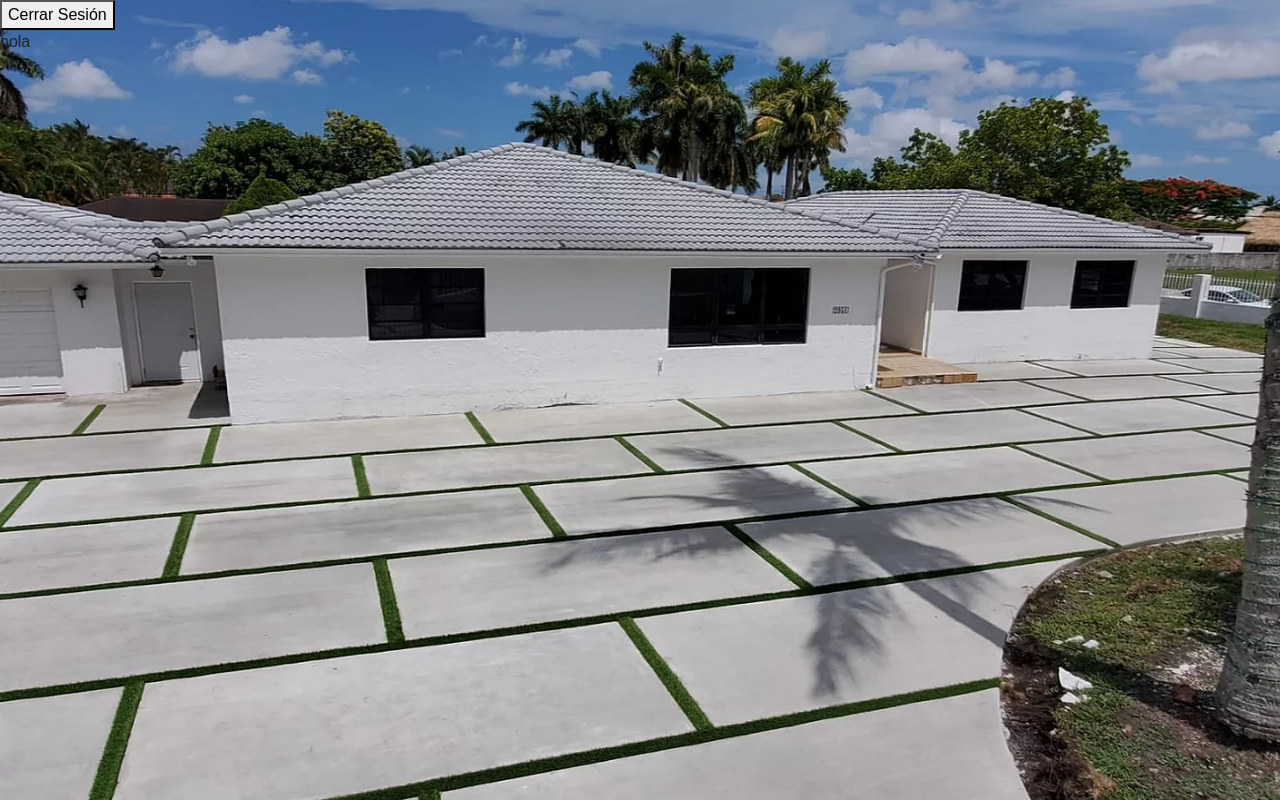
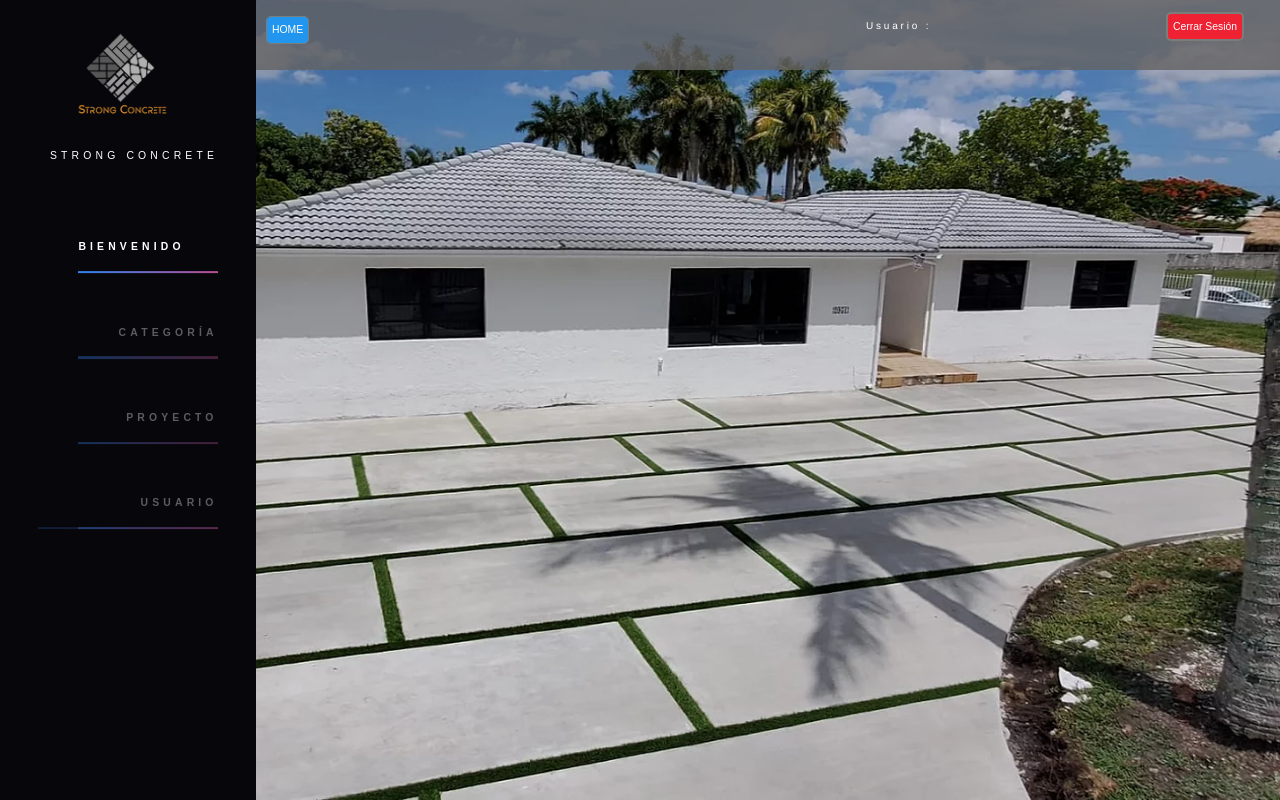
Before and after one commit to kelvin2020-git/repo, a Next.js app: page /dashboard in a window 1280 px wide. Built offline with nearby package versions, Linux system fonts and the light colour scheme.

Commit message:
fi commit

```diff
--- a/pages/dashboard/index.js
+++ b/pages/dashboard/index.js
@@ -4,6 +4,8 @@ import React from 'react'
 import {auth}from "../../components/firebase/firebase-config";
 
 import { useRouter } from "next/router";
+import Header from '../../components/dasboard/adminview/header';
+import Sidebar from '../../components/dasboard/adminview/sidebar';
 
 
 
@@ -12,16 +14,11 @@ import { useRouter } from "next/router";
 function Index() {
 
 
-  const { push } = useRouter();
-  const logout = () => {
-    auth.signOut();
-    push("/")
 
-  };
     return (
   <>
-         <button  onClick={logout}> Cerrar Sesión</button>
-  <div>hola</div>
+< Header/>
+<Sidebar/>
   </>
     );
   }
```
